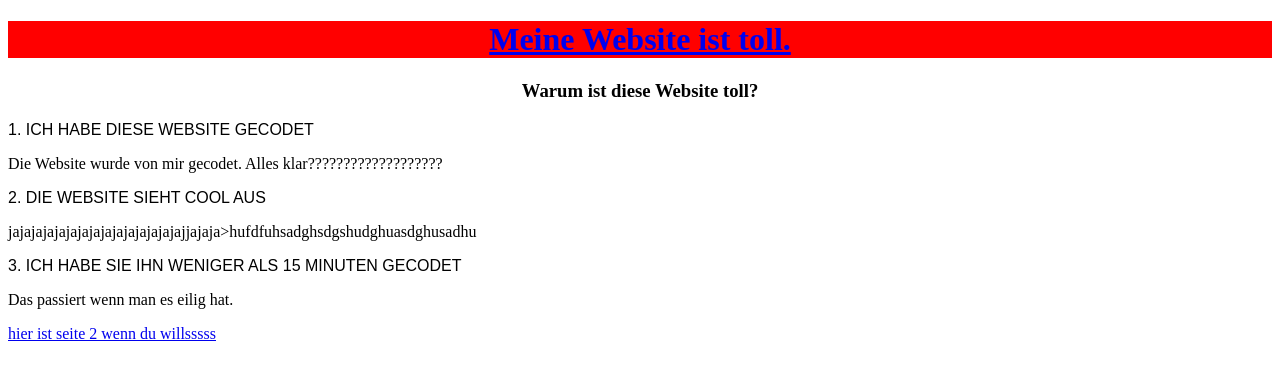
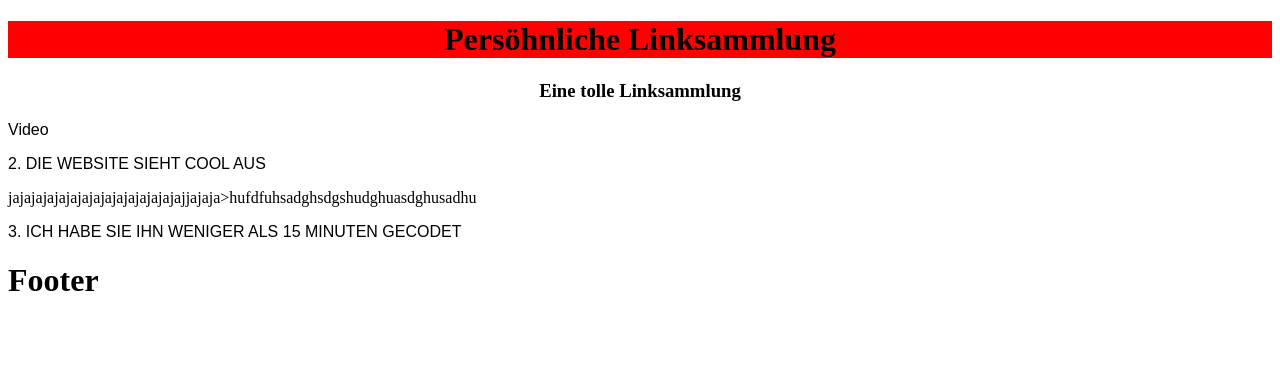
Before and after one commit to fabiolino4k/wahlkurs-webseiten, a plain HTML site: page index.html in a window 1280 px wide. Drawn offline with Linux system fonts and the light colour scheme.

Commit message:
Update index.html
Stunde2 test

```diff
--- a/index.html
+++ b/index.html
@@ -21,32 +21,33 @@
                 font-family: Arial, Helvetica, sans-serif
 
             }
+
         </style>
 
     </head>
 
     <body>
         <header class="Zentriert besonders">
-            <a href="https://www.bing.com/search?q=Eine+Tolle+Website&FORM=HDRSC1"><h1>Meine Website ist toll.</h1></a>
+          <h1>Persöhnliche Linksammlung</h1>
         </header>
 
 
         <main>
-            <h3 class="Zentriert">Warum ist diese Website toll?</h3>
+            <h3 class="Zentriert">Eine tolle Linksammlung</h3>
 
-            <p class="font">1. ICH HABE DIESE WEBSITE GECODET</p>
-            <p>Die Website wurde von mir gecodet. Alles klar???????????????????</p>
+            <p class="font">Video</p>
+            <p></p>
 
             <p class="font">2. DIE WEBSITE SIEHT COOL AUS</p>
             <p>jajajajajajajajajajajajajajajajjajaja>hufdfuhsadghsdgshudghuasdghusadhu</p>
 
             <p class="font">3. ICH HABE SIE IHN WENIGER ALS 15 MINUTEN GECODET</p>
-            <p>Das passiert wenn man es eilig hat.</p>
+            <p></p>
         </main>
 
 
         <footer>
-            <a href="Seite2.html"> hier ist seite 2 wenn du willsssss</a>
+            <h1>Footer</h1>
         </footer>
 
 
```
